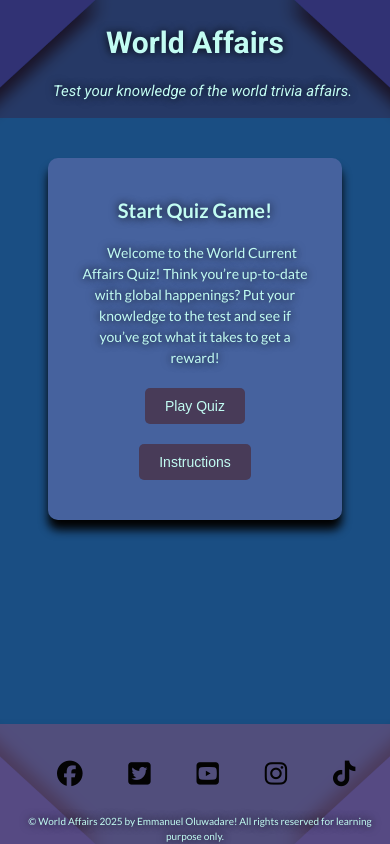
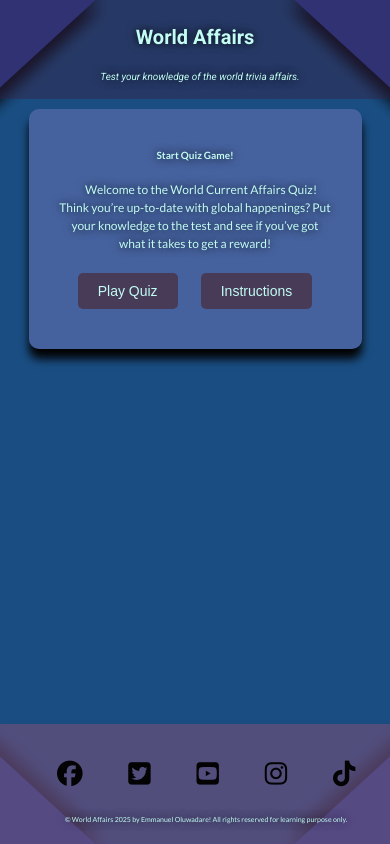
Before and after one commit to Emmy-Dare274/World-Affairs, a plain HTML site: page index.html in a window 390 px wide. Drawn offline with Linux system fonts and the light colour scheme.

Commit message:
media querry adjusted for smaller screens

```diff
--- a/assets/css/style.css
+++ b/assets/css/style.css
@@ -155,26 +155,27 @@ footer {
 @media only screen and (max-width: 400px) {
 
     header h1 {
-        font-size: 30px;
+        font-size: 20px;
     }
     h2 {
-        font-size: 20px;
+        font-size: 10px;
     }
     header p {
-        font-size: 15px;
+        font-size: 10px;
     }
     p {
-        font-size: 14px;
+        font-size: 12px;
     }
     #start-page, #quizPage, #instructions,
     #final {
-        width: 60%;
-        margin-top: 40px;
+        width: 70%;
+        margin-top: 10px;
+        margin-bottom: 5px;
+    }
+    footer p {
+        font-size: 7px;
+        margin-top: 10px;
+        margin-right: 5px;
         margin-bottom: 20px;
     }
-    footer p {
-        font-size: 10px;
-        margin-top: 15px;
-        margin-right: 20px;
-    }
 }
--- a/assets/js/script.js
+++ b/assets/js/script.js
@@ -190,7 +190,9 @@ logo.addEventListener("click", function () {
 });
 
 
-// functions to shuffle array with Fisher Yates algorithm
+/**
+ * functions to shuffle array with Fisher Yates algorithm
+ */
 function shuffleArray(array) {
     return array.sort(() => Math.random() - 0.5);
 }
@@ -235,7 +237,7 @@ function showQuestion() {
 
         optionsContainer.appendChild(button);
     });
-    scoreElement.textContent = `${score} out of ${currentQuestion}`;
+    scoreElement.textContent = `${score} question(s) answered correctly out of ${currentQuestion} questions`;
 }
 
 // functions to check answers
@@ -268,7 +270,7 @@ function showFinalPage() {
     const finalScoreElement = document.getElementById("finalScore");
 
     //Update the text content of the final score element with the user's score
-    finalScoreElement.textContent = `You scored ${score} out of ${questions.length}`;
+    finalScoreElement.textContent = `You scored ${score} correctly out of ${questions.length} questions.`;
 
     //Hide the quiz page and show the final page
     document.getElementById("quizPage").classList.add("hidden");
```
